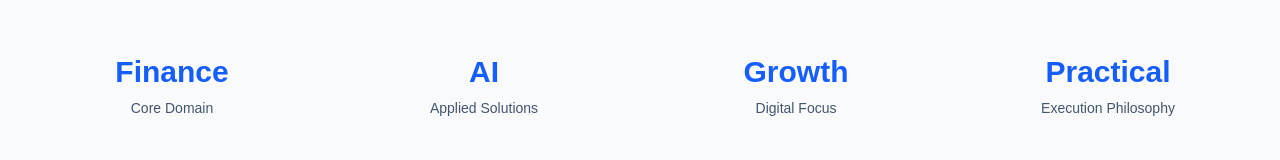
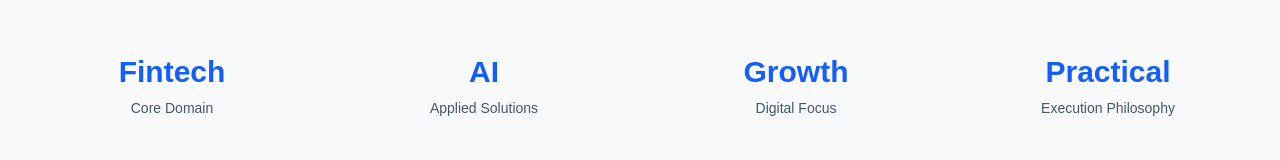
Before and after one commit to cva-sk23/invok-nectar, a Next.js app: page / in a window 1280 px wide. Shown: the part 3059-3219 px from the top of the page. Built offline with nearby package versions, Linux system fonts and the light colour scheme.

Commit message:
Fintech added

```diff
--- a/app/page.tsx
+++ b/app/page.tsx
@@ -226,7 +226,7 @@ export default function Home() {
       <section className="bg-slate-50 py-24">
         <div className="mx-auto max-w-7xl px-6 lg:px-10">
           <div className="grid gap-12 text-center md:grid-cols-2 lg:grid-cols-4">
-            <Stat value="Finance" label="Core Domain" />
+            <Stat value="Fintech" label="Core Domain" />
             <Stat value="AI" label="Applied Solutions" />
             <Stat value="Growth" label="Digital Focus" />
             <Stat value="Practical" label="Execution Philosophy" />
```
